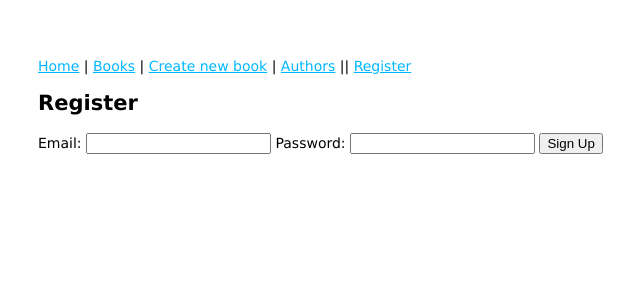
After one commit to ptiry02/library-project, a Node server app: page /signup in a window 1280 px wide. The commit adds this page. Shown: the top 300 px of the page, without its empty margins (20-660 px from the left). Run offline with Node 20, Linux system fonts and the light colour scheme; some libraries are stand-ins or nearby versions.

Commit message:
adding user functionality...

```diff
--- a/app.js
+++ b/app.js
@@ -27,6 +27,7 @@ app.locals.appTitle = `${capitalized(projectName)} created with IronLauncher`
 // 👇 Start handling routes here
 app.use('/', require('./routes/index.routes'))
 app.use('/', require('./routes/book.routes'))
+app.use('/', require('./routes/auth.routes'))
 
 // ❗ To handle errors. Routes that don't exist or errors that you handle in specific routes
 require('./error-handling')(app)
--- a/package.json
+++ b/package.json
@@ -7,6 +7,7 @@
     "dev": "nodemon server.js"
   },
   "dependencies": {
+    "bcryptjs": "^2.4.3",
     "cookie-parser": "^1.4.6",
     "dotenv": "^16.0.1",
     "express": "^4.18.1",
--- a/public/js/script.js
+++ b/public/js/script.js
@@ -1,7 +1,18 @@
 document.addEventListener(
-  "DOMContentLoaded",
+  'DOMContentLoaded',
   () => {
-    console.log("library-project JS imported successfully!");
+    console.log('library-project JS imported successfully!')
   },
   false
-);
+)
+
+const btns = [...document.getElementsByClassName('delete-btns')]
+
+btns.forEach((btn) => {
+  btn.addEventListener('click', (ev) => {
+    const conf = window.confirm('Are you sure you want to delete this item?')
+    if (!conf) {
+      ev.preventDefault()
+    }
+  })
+})
--- a/public/stylesheets/style.css
+++ b/public/stylesheets/style.css
@@ -1,6 +1,6 @@
 body {
   padding: 50px;
-  font: 14px "Lucida Grande", Helvetica, Arial, sans-serif;
+  font: 14px 'Lucida Grande', Helvetica, Arial, sans-serif;
 }
 
 a {
@@ -10,3 +10,9 @@ a {
 h1 {
   color: 15px;
 }
+
+.warning {
+  border: 1px solid rgb(167, 111, 9);
+  background-color: rgb(235, 212, 170);
+  padding: 1rem;
+}
--- /dev/null
+++ b/routes/auth.routes.js
@@ -0,0 +1,31 @@
+const router = require('express').Router()
+const bcryptjs = require('bcryptjs')
+const User = require('../models/User.model')
+
+router.get('/signup', async (req, res) => {
+  res.render('auth/signup-form')
+})
+
+router.post('/signup', async (req, res) => {
+  const { email, password } = req.body
+  if (!email || !password) {
+    res.render('auth/signup-form', { errorMessage: 'Please provide email and password' })
+    return
+  }
+  try {
+    const salt = await bcryptjs.genSalt(14)
+    const hash = await bcryptjs.hash(password, salt)
+    const userDetails = {
+      email,
+      hashedPassword: hash,
+    }
+    const userFromDB = await User.create(userDetails)
+    res.redirect('/books')
+  } catch (e) {
+    console.log('something went wrong...', e)
+    const error = new Error('There has been a problem.')
+    res.render('auth/signup-form', { errorMessage: error.message })
+  }
+})
+
+module.exports = router
--- a/routes/book.routes.js
+++ b/routes/book.routes.js
@@ -18,8 +18,8 @@ router.get('/books', (req, res, next) => {
     })
 })
 
-router.post('/books/delete', (req, res) => {
-  Book.findByIdAndDelete(req.body.bookId).then(() => {
+router.post('/books/:id/delete', (req, res) => {
+  Book.findByIdAndDelete(req.params.id).then(() => {
     res.redirect('/books')
   })
 })
--- /dev/null
+++ b/views/auth/signup-form.hbs
@@ -0,0 +1,15 @@
+<h2>Register</h2>
+<form action='/signup' method='post'>
+  {{#if errorMessage}}
+    <p class='warning'>
+      {{errorMessage}}
+    </p>
+  {{/if}}
+  <label>Email:
+    <input type='email' name='email' required />
+  </label>
+  <label>Password:
+    <input type='password' name='password' required />
+  </label>
+  <button>Sign Up</button>
+</form>
--- a/views/books/books-list.hbs
+++ b/views/books/books-list.hbs
@@ -25,8 +25,8 @@
         <a href='/books/{{id}}'>More details</a>
         |
         <a href='/books/{{this._id}}/edit'>Edit</a>
-        <form action='/books/delete' method='post'>
-          <button style='border-color: red; color: red;' name='bookId' type='submit' value='{{id}}'>Delete</button>
+        <form action='/books/{{id}}/delete' method='post'>
+          <button class='delete-btns' style='border-color: red; color: red;' name='bookId' type='submit'>Delete</button>
         </form>
       </p>
     </section>
--- a/views/layout.hbs
+++ b/views/layout.hbs
@@ -1,19 +1,30 @@
-<!DOCTYPE html>
-<html lang="en">
+<html lang='en'>
 
   <head>
-      <meta charset="UTF-8">
-      <meta name="viewport" content="width=device-width, initial-scale=1.0">
-      <meta http-equiv="X-UA-Compatible" content="ie=edge">
+    <meta charset='UTF-8' />
+    <meta name='viewport' content='width=device-width, initial-scale=1.0' />
+    <meta http-equiv='X-UA-Compatible' content='ie=edge' />
     <title>{{appTitle}}</title>
-      <link rel="stylesheet" href="/stylesheets/style.css" />
+    <link rel='stylesheet' href='/stylesheets/style.css' />
   </head>
 
   <body>
 
+    <nav>
+      <a href='/'>Home</a>
+      |
+      <a href='/books'>Books</a>
+      |
+      <a href='/books/create'>Create new book</a>
+      |
+      <a href='/authors'>Authors</a>
+      ||
+      <a href='/signup'>Register</a>
+    </nav>
+
     {{{body}}}
 
-      <script src="/js/script.js"></script>
+    <script src='/js/script.js'></script>
   </body>
 
 </html>
```
Also changed, not shown: models/User.model.js (+12 -10 lines), 1 other file. Lines whose indentation alone changed are shown as unchanged.
